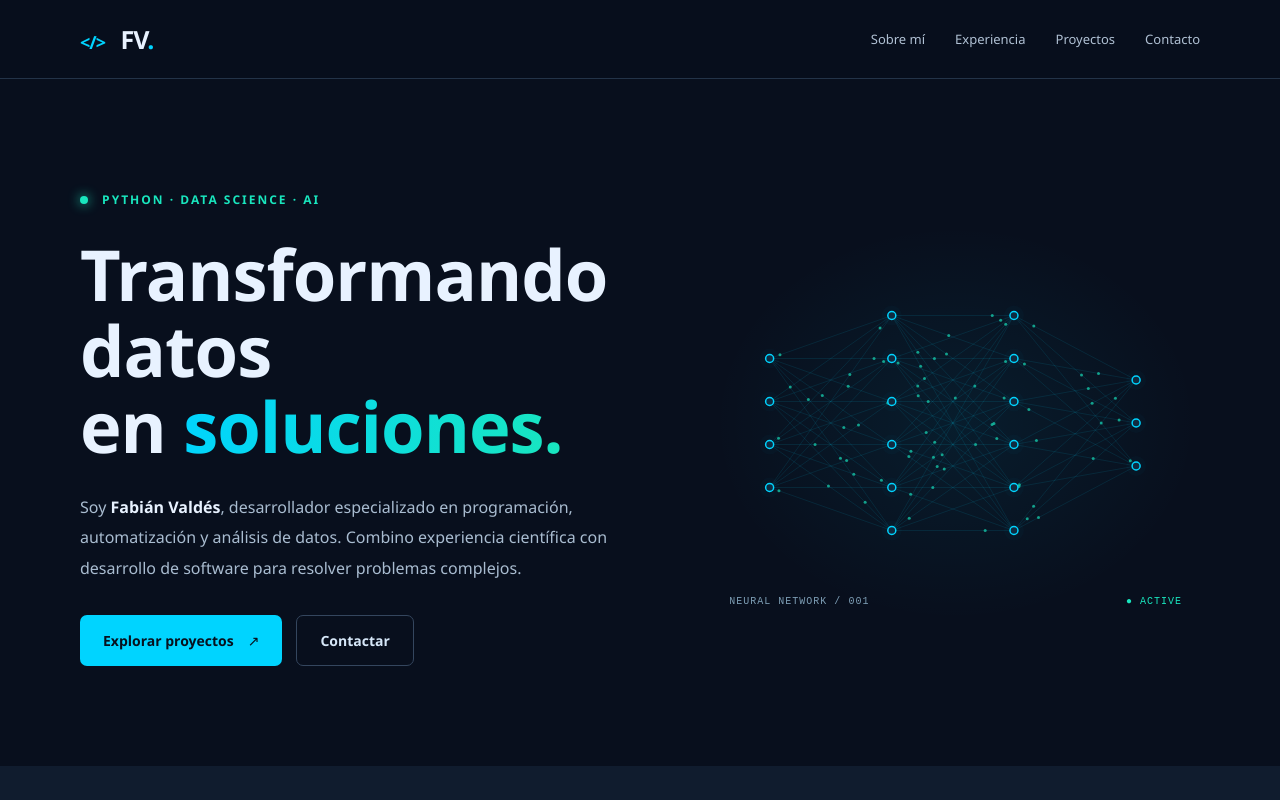
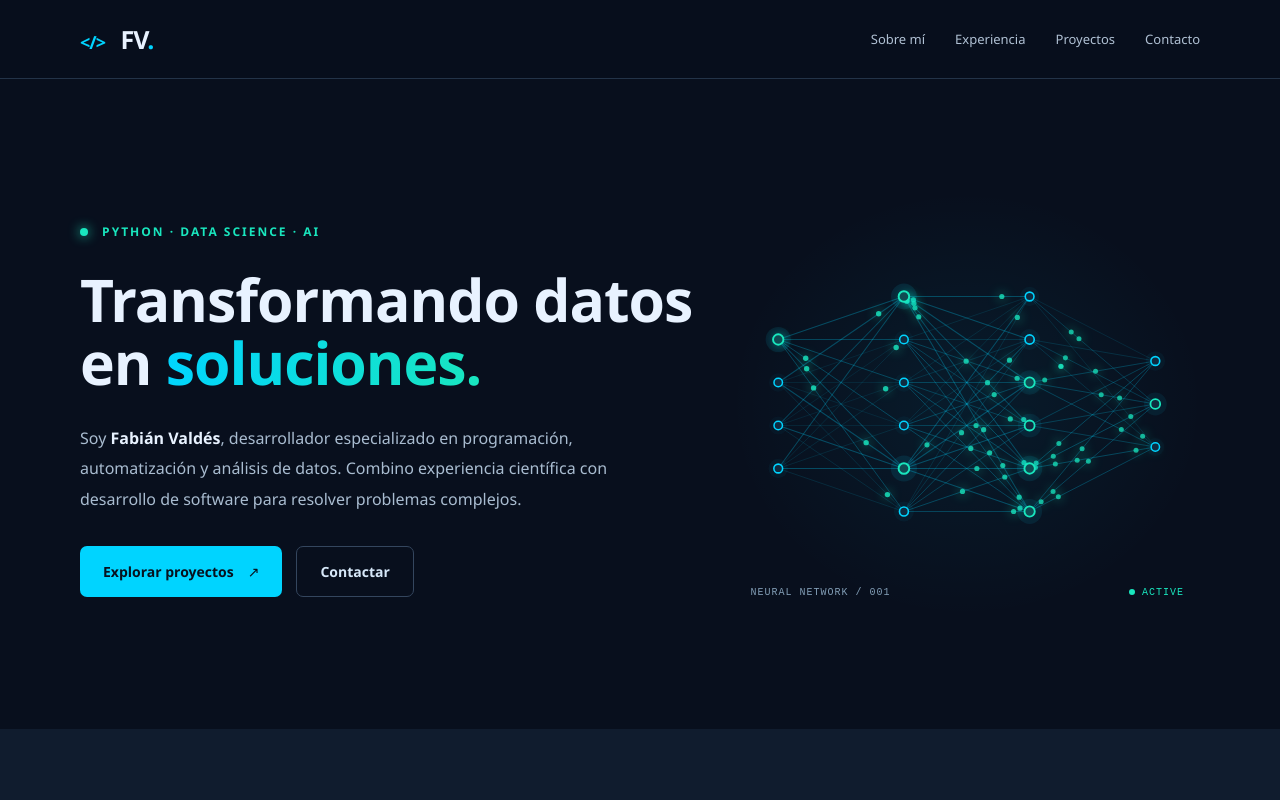
Before and after one commit to valdescaro/portafolio-profesional, an Astro site: page / in a window 1280 px wide. Shown: the top 800 px of the page. Built offline with nearby package versions, Linux system fonts and the light colour scheme; Astro itself is replaced by a stand-in of ours.

Commit message:
feat: mejorar encabezado y animacion neuronal

```diff
--- a/src/components/NeuralNetwork.astro
+++ b/src/components/NeuralNetwork.astro
@@ -1,287 +1,253 @@
-
 <div class="neural-network" data-neural-network>
-  <canvas
-    class="neural-canvas"
-    aria-label="Visualización animada de una red neuronal artificial"
-    role="img"
-  ></canvas>
+  <canvas class="neural-canvas" role="img" aria-label="Red neuronal interactiva de cuatro capas: mueve el cursor para activar las neuronas y propagar señales."></canvas>
   <div class="neural-caption" aria-hidden="true">
     <span>NEURAL NETWORK / 001</span>
-    <span class="neural-status">● ACTIVE</span>
+    <span class="neural-status"><span class="status-light"></span> ACTIVE</span>
   </div>
 </div>
 
 <script>
-  function initializeNetwork(root: HTMLElement) {
-    const canvas = root.querySelector("canvas");
+  type Neuron = { x: number; y: number; layer: number; activation: number; target: number };
+  type Edge = { from: Neuron; to: Neuron; phase: number };
+  type Pulse = { edge: Edge; progress: number; speed: number; strength: number };
+
+  function mountNetwork(root: HTMLElement) {
+    const canvas = root.querySelector('canvas');
     if (!(canvas instanceof HTMLCanvasElement)) return;
-
-    const ctx = canvas.getContext("2d");
+    const ctx = canvas.getContext('2d');
     if (!ctx) return;
 
-    const motionQuery = window.matchMedia(
-      "(prefers-reduced-motion: reduce)"
-    );
-
-    type Node = {
-      x: number;
-      y: number;
-      activation: number;
-    };
-
-    type Connection = {
-      from: Node;
-      to: Node;
-      phase: number;
-    };
-
-    let nodes: Node[] = [];
-    let connections: Connection[] = [];
+    const reducedMotion = window.matchMedia('(prefers-reduced-motion: reduce)');
+    const layerSizes = [4, 6, 6, 3];
+    const layers: Neuron[][] = [];
+    let edges: Edge[] = [];
+    let pulses: Pulse[] = [];
     let width = 0;
     let height = 0;
-    let frame = 0;
     let raf = 0;
-    let running = false;
-    let visible = true;
-    let pointer = { x: -1000, y: -1000 };
+    let lastTime = 0;
+    let emissionTime = 0;
+    let isVisible = true;
+    let isRunning = false;
+    let pointer = { x: -1000, y: -1000, active: false };
 
-    const layers = [4, 6, 6, 3];
+    const clamp = (v: number, min: number, max: number) => Math.max(min, Math.min(max, v));
 
-    function resize() {
+    function build() {
       const rect = canvas!.getBoundingClientRect();
       width = rect.width;
       height = rect.height;
-
       const dpr = Math.min(window.devicePixelRatio || 1, 2);
       canvas!.width = Math.round(width * dpr);
       canvas!.height = Math.round(height * dpr);
+      ctx!.setTransform(dpr, 0, 0, dpr, 0, 0);
+      layers.length = 0;
+      edges = [];
+      pulses = [];
 
-      ctx!.setTransform(dpr, 0, 0, dpr, 0, 0);
+      const marginX = Math.max(24, width * 0.095);
+      const spacingY = Math.min(43, (height - 100) / 5);
+      layerSizes.forEach((count, layer) => {
+        const x = marginX + (width - marginX * 2) * layer / (layerSizes.length - 1);
+        const neurons: Neuron[] = [];
+        for (let i = 0; i < count; i++) {
+          neurons.push({ x, y: height / 2 + (i - (count - 1) / 2) * spacingY,
+            layer, activation: 0, target: 0 });
+        }
+        layers.push(neurons);
+      });
+      for (let layer = 0; layer < layers.length - 1; layer++) {
+        for (const from of layers[layer]) {
+          for (const to of layers[layer + 1]) {
+            edges.push({ from, to, phase: Math.random() });
+          }
+        }
+      }
+      draw();
+    }
 
-      nodes = [];
-      connections = [];
-
-      const grouped: Node[][] = [];
-
-      layers.forEach((count, layerIndex) => {
-        const group: Node[] = [];
-        const x = width * (0.12 + layerIndex * 0.25);
-
-        for (let i = 0; i < count; i++) {
-          const spacing = Math.min(43, height * 0.11);
-          const y = height / 2 +
-            (i - (count - 1) / 2) * spacing;
-
-          const node = { x, y, activation: 0 };
-          nodes.push(node);
-          group.push(node);
-        }
-
-        grouped.push(group);
-      });
-
-      for (let i = 0; i < grouped.length - 1; i++) {
-        for (const from of grouped[i]) {
-          for (const to of grouped[i + 1]) {
-            connections.push({
-              from,
-              to,
-              phase: Math.random()
-            });
-          }
+    function launch(from: Neuron, strength: number) {
+      if (pulses.length > 100) return;
+      const outgoing = edges.filter(edge => edge.from === from);
+      for (const edge of outgoing) {
+        if (Math.random() < 0.55) {
+          pulses.push({ edge, progress: 0, speed: 0.55 + Math.random() * 0.35, strength });
         }
       }
     }
 
-    function render() {
-      ctx!.clearRect(0, 0, width, height);
-
-      const animated = !motionQuery.matches;
-      if (animated) frame++;
-
-      // Dibujar conexiones entre neuronas
-      for (const connection of connections) {
-        const { from, to } = connection;
-
-        ctx!.beginPath();
-        ctx!.moveTo(from.x, from.y);
-        ctx!.lineTo(to.x, to.y);
-        ctx!.strokeStyle = "rgba(0, 212, 255, 0.13)";
-        ctx!.lineWidth = 0.8;
-        ctx!.stroke();
-
-        if (animated) {
-          const progress =
-            (frame * 0.003 + connection.phase) % 1;
-
-          const x = from.x + (to.x - from.x) * progress;
-          const y = from.y + (to.y - from.y) * progress;
-
-          ctx!.beginPath();
-          ctx!.arc(x, y, 1.5, 0, Math.PI * 2);
-          ctx!.fillStyle = "rgba(25, 230, 190, 0.65)";
-          ctx!.fill();
+    function update(dt: number) {
+      emissionTime += dt;
+      if (emissionTime > 0.32) {
+        emissionTime = 0;
+        const inputs = layers[0];
+        if (inputs.length) {
+          const neuron = inputs[Math.floor(Math.random() * inputs.length)];
+          neuron.target = Math.max(neuron.target, 0.85);
+          launch(neuron, 0.7);
         }
       }
 
-      // Dibujar neuronas
-      for (const node of nodes) {
-        const distance = Math.hypot(
-          pointer.x - node.x,
-          pointer.y - node.y
-        );
-
-        const influence = Math.max(0, 1 - distance / 100);
-
-        node.activation = animated
-          ? node.activation * 0.88 + influence * 0.12
-          : influence;
-
-        const radius = 4 + node.activation * 4;
-
-        ctx!.beginPath();
-        ctx!.arc(node.x, node.y, radius + 6, 0, Math.PI * 2);
-        ctx!.fillStyle =
-          `rgba(0, 212, 255, ${0.025 + node.activation * 0.15})`;
-        ctx!.fill();
-
-        ctx!.beginPath();
-        ctx!.arc(node.x, node.y, radius, 0, Math.PI * 2);
-        ctx!.fillStyle = "#102b40";
-        ctx!.fill();
-
-        ctx!.strokeStyle =
-          node.activation > 0.1 ? "#19e6be" : "#00d4ff";
-        ctx!.lineWidth = 1.5;
-        ctx!.stroke();
+      for (const layer of layers) {
+        for (const neuron of layer) {
+          const distance = Math.hypot(pointer.x - neuron.x, pointer.y - neuron.y);
+          const hover = pointer.active ? clamp(1 - distance / 95, 0, 1) : 0;
+          if (hover > 0.35 && neuron.layer < 3 && Math.random() < dt * 2.5) {
+            launch(neuron, hover);
+          }
+          neuron.target = Math.max(neuron.target * Math.exp(-dt * 4), hover);
+          neuron.activation += (neuron.target - neuron.activation) * clamp(dt * 12, 0, 1);
+        }
       }
 
-      if (running && animated) {
-        raf = requestAnimationFrame(render);
+      for (let i = pulses.length - 1; i >= 0; i--) {
+        const pulse = pulses[i];
+        pulse.progress += pulse.speed * dt;
+        if (pulse.progress >= 1) {
+          pulse.edge.to.target = Math.max(pulse.edge.to.target, pulse.strength * 0.9);
+          if (pulse.edge.to.layer < 3 && Math.random() < 0.7) {
+            launch(pulse.edge.to, pulse.strength * 0.85);
+          }
+          pulses.splice(i, 1);
+        }
       }
     }
 
-    function start() {
-      if (running || !visible || document.hidden) return;
-      running = true;
-      render();
+    function draw() {
+      ctx!.clearRect(0, 0, width, height);
+      for (const edge of edges) {
+        const intensity = Math.max(edge.from.activation, edge.to.activation);
+        ctx!.beginPath();
+        ctx!.moveTo(edge.from.x, edge.from.y);
+        ctx!.lineTo(edge.to.x, edge.to.y);
+        ctx!.lineWidth = 0.7 + intensity * 0.7;
+        ctx!.strokeStyle = `rgba(0, 212, 255, ${0.12 + intensity * 0.38})`;
+        ctx!.stroke();
+      }
+      for (const pulse of pulses) {
+        const { from, to } = pulse.edge;
+        const x = from.x + (to.x - from.x) * pulse.progress;
+        const y = from.y + (to.y - from.y) * pulse.progress;
+        ctx!.beginPath();
+        ctx!.arc(x, y, 2 + pulse.strength, 0, Math.PI * 2);
+        ctx!.fillStyle = `rgba(25, 230, 190, ${0.55 + pulse.strength * 0.4})`;
+        ctx!.shadowBlur = 11;
+        ctx!.shadowColor = '#19e6be';
+        ctx!.fill();
+        ctx!.shadowBlur = 0;
+      }
+      for (const layer of layers) {
+        for (const neuron of layer) {
+          const a = neuron.activation;
+          ctx!.beginPath();
+          ctx!.arc(neuron.x, neuron.y, 9 + a * 9, 0, Math.PI * 2);
+          ctx!.fillStyle = `rgba(0, 212, 255, ${0.035 + a * 0.15})`;
+          ctx!.fill();
+          ctx!.beginPath();
+          ctx!.arc(neuron.x, neuron.y, 4.2 + a * 2.5, 0, Math.PI * 2);
+          ctx!.fillStyle = a > 0.35 ? '#104b53' : '#102b40';
+          ctx!.fill();
+          ctx!.strokeStyle = a > 0.25 ? '#19e6be' : '#00d4ff';
+          ctx!.lineWidth = 1.5 + a;
+          ctx!.stroke();
+        }
+      }
+    }
+
+    function tick(time: number) {
+      if (!isRunning) return;
+      const dt = lastTime ? Math.min((time - lastTime) / 1000, 0.05) : 0.016;
+      lastTime = time;
+      update(dt);
+      draw();
+      raf = requestAnimationFrame(tick);
     }
 
     function stop() {
-      running = false;
+      isRunning = false;
       cancelAnimationFrame(raf);
+      lastTime = 0;
     }
 
-    function updateMotion() {
-      stop();
-      render();
-      if (!motionQuery.matches) start();
+    function start() {
+      if (isRunning || !isVisible || document.hidden || reducedMotion.matches) return;
+      isRunning = true;
+      raf = requestAnimationFrame(tick);
     }
 
-    canvas.addEventListener("pointermove", (event) => {
-      const rect = canvas.getBoundingClientRect();
-      pointer.x = event.clientX - rect.left;
-      pointer.y = event.clientY - rect.top;
+    function onPointerMove(event: PointerEvent) {
+      const rect = canvas!.getBoundingClientRect();
+      pointer = { x: event.clientX - rect.left, y: event.clientY - rect.top, active: true };
+      if (reducedMotion.matches) {
+        for (const layer of layers) for (const neuron of layer) {
+          neuron.activation = clamp(1 - Math.hypot(pointer.x - neuron.x, pointer.y - neuron.y) / 95, 0, 1);
+        }
+        draw();
+      }
+    }
+    function onPointerLeave() {
+      pointer.active = false;
+      if (reducedMotion.matches) {
+        for (const layer of layers) for (const neuron of layer) neuron.activation = 0;
+        draw();
+      }
+    }
+    function onMotionChange() { stop(); draw(); start(); }
+    function onVisibilityChange() { if (document.hidden) stop(); else start(); }
 
-      if (motionQuery.matches) render();
+    canvas.addEventListener('pointermove', onPointerMove);
+    canvas.addEventListener('pointerleave', onPointerLeave);
+    reducedMotion.addEventListener('change', onMotionChange);
+    document.addEventListener('visibilitychange', onVisibilityChange);
+    const resizeObserver = new ResizeObserver(build);
+    resizeObserver.observe(canvas);
+    const intersectionObserver = new IntersectionObserver(entries => {
+      isVisible = entries[0]?.isIntersecting ?? false;
+      if (isVisible) start(); else stop();
     });
-
-    canvas.addEventListener("pointerleave", () => {
-      pointer = { x: -1000, y: -1000 };
-      if (motionQuery.matches) render();
-    });
-
-    const resizeObserver = new ResizeObserver(() => {
-      resize();
-      if (!running) render();
-    });
-
-    const intersectionObserver = new IntersectionObserver(
-      (entries) => {
-        visible = entries[0]?.isIntersecting ?? false;
-        if (visible && !motionQuery.matches) start();
-        else stop();
-      }
-    );
-
-    const onVisibilityChange = () => {
-      if (document.hidden) stop();
-      else if (!motionQuery.matches) start();
-    };
-
-    resizeObserver.observe(canvas);
     intersectionObserver.observe(root);
-    motionQuery.addEventListener("change", updateMotion);
-    document.addEventListener(
-      "visibilitychange",
-      onVisibilityChange
-    );
-
-    resize();
-    if (motionQuery.matches) render();
-    else start();
+    build();
+    start();
 
     return () => {
       stop();
       resizeObserver.disconnect();
       intersectionObserver.disconnect();
-      motionQuery.removeEventListener("change", updateMotion);
-      document.removeEventListener(
-        "visibilitychange",
-        onVisibilityChange
-      );
+      canvas.removeEventListener('pointermove', onPointerMove);
+      canvas.removeEventListener('pointerleave', onPointerLeave);
+      reducedMotion.removeEventListener('change', onMotionChange);
+      document.removeEventListener('visibilitychange', onVisibilityChange);
     };
   }
 
-  document.querySelectorAll<HTMLElement>(
-    "[data-neural-network]"
-  ).forEach((root) => {
-    initializeNetwork(root);
-  });
+  document.querySelectorAll<HTMLElement>('[data-neural-network]').forEach(mountNetwork);
 </script>
 
 <style>
   .neural-network {
     position: relative;
     width: 100%;
-    height: 400px;
+    height: 420px;
+    overflow: hidden;
     border-radius: 16px;
-    overflow: hidden;
-    background: radial-gradient(
-      ellipse at center,
-      rgba(0, 212, 255, 0.07),
-      transparent 70%
-    );
+    background: radial-gradient(ellipse at center, rgba(0, 212, 255, .065), transparent 72%);
   }
-
-  .neural-canvas {
-    display: block;
-    width: 100%;
-    height: 100%;
-    touch-action: pan-y;
-  }
-
+  .neural-canvas { display: block; width: 100%; height: 100%; touch-action: pan-y; }
   .neural-caption {
     position: absolute;
     bottom: 16px;
-    left: 18px;
-    right: 18px;
+    left: 16px;
+    right: 16px;
     display: flex;
     justify-content: space-between;
     gap: 12px;
-    color: #7e9fb6;
+    color: #829eb6;
     font: 10px monospace;
     letter-spacing: 1px;
     pointer-events: none;
   }
-
-  .neural-status { color: #19e6be; }
-
-  @media (max-width: 800px) {
-    .neural-network { height: 320px; }
-  }
-
-  @media (max-width: 480px) {
-    .neural-network { height: 260px; }
-  }
+  .neural-status { color: #19e6be; white-space: nowrap; }
+  .status-light { display: inline-block; width: 6px; height: 6px; border-radius: 50%; background: #19e6be; }
+  @media (max-width: 800px) { .neural-network { height: 320px; } }
+  @media (max-width: 480px) { .neural-network { height: 270px; } }
 </style>
--- a/src/pages/index.astro
+++ b/src/pages/index.astro
@@ -277,9 +277,9 @@ const proyectos = [
   .hero {
     min-height: 650px;
     display: grid;
-    grid-template-columns: 1.2fr 1fr;
+    grid-template-columns: minmax(0, 1.35fr) minmax(0, 1fr);
     align-items: center;
-    gap: 45px;
+    gap: 26px;
     padding-block: 100px;
   }
 
@@ -303,7 +303,7 @@ const proyectos = [
   h1, h2, h3 { letter-spacing: -1px; }
 
   h1 {
-    font-size: clamp(45px, 5.5vw, 76px);
+    font-size: clamp(42px, 4.6vw, 66px);
     line-height: 1.08;
     margin: 28px 0;
   }
@@ -313,6 +313,8 @@ const proyectos = [
     color: transparent;
     background-clip: text;
   }
+
+  .hero-content { min-width: 0; }
 
   .hero-description {
     color: #a9bcd0;
@@ -369,7 +371,9 @@ const proyectos = [
     scroll-margin-top: 78px;
   }
 
-  .section-alt { background: #101c2e; }
+  .section-alt {
+    background: #101c2e;
+  }
 
   h2 {
     font-size: clamp(32px, 4vw, 48px);
@@ -540,7 +544,7 @@ const proyectos = [
       gap: 0;
     }
 
-    .visual { height: 310px; }
+    .visual { height: auto; }
 
     .about-grid { grid-template-columns: 1fr; gap: 25px; }
     .project-grid { grid-template-columns: 1fr; }
@@ -554,7 +558,7 @@ const proyectos = [
     .navigation { flex-direction: column; padding-block: 15px; }
     .section { padding: 65px 0; scroll-margin-top: 115px; }
     .hero { padding-block: 55px; }
-    .visual { height: 260px; }
+    .visual { height: auto; }
     .footer-inner { flex-direction: column; }
   }
 </style>
```
